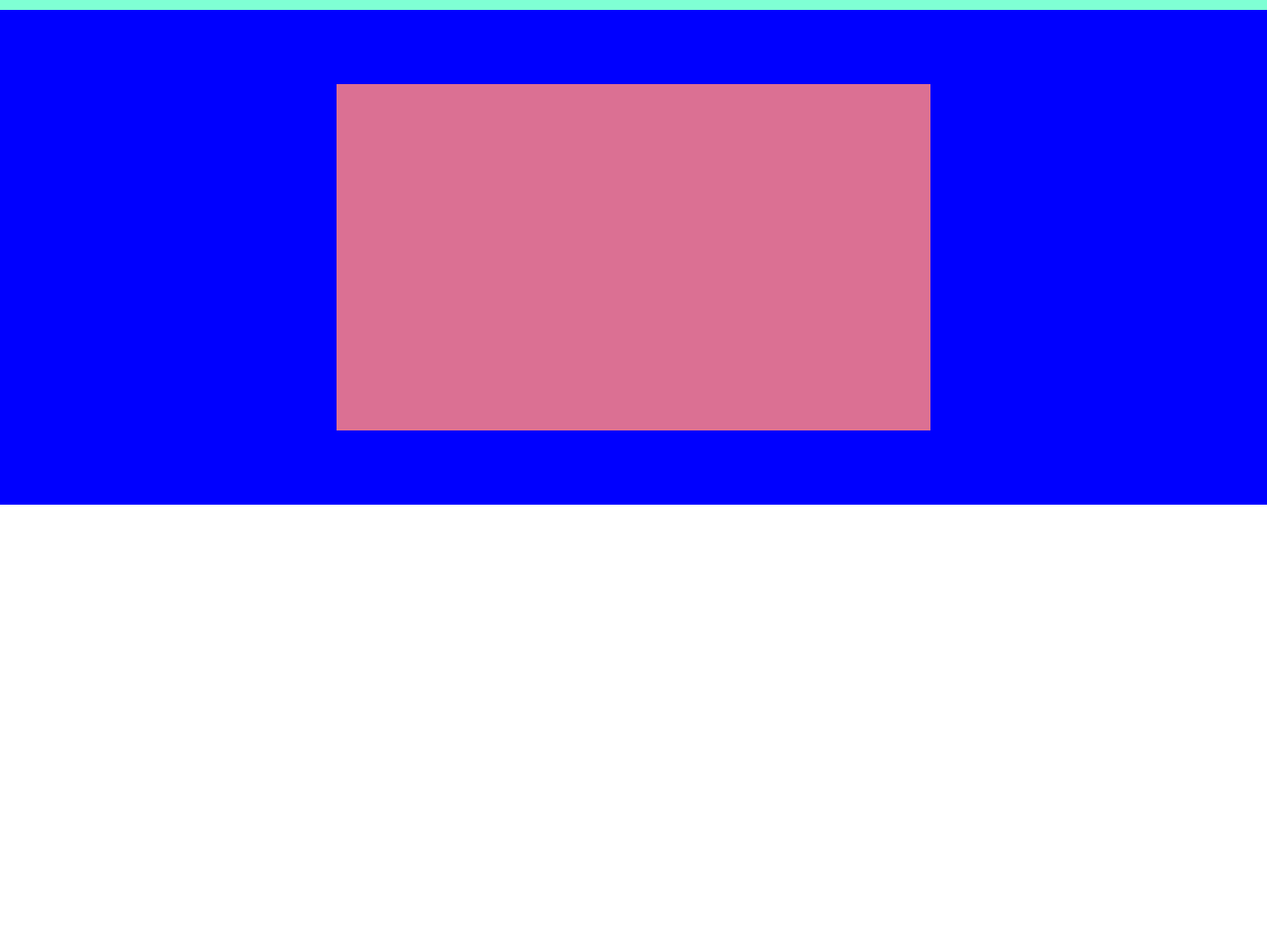
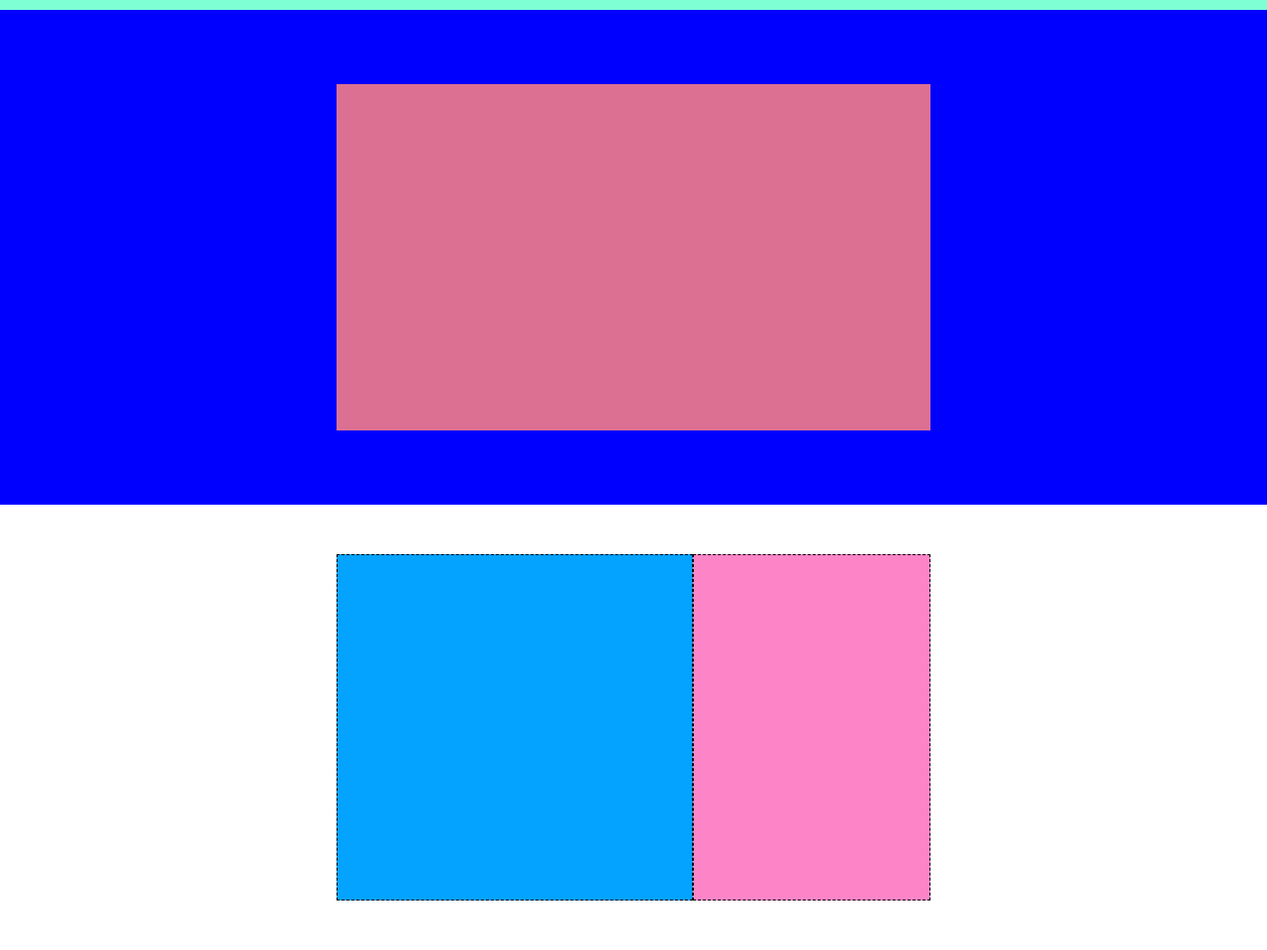
Before and after one commit to SimoneMicheleAllocca/htmlcss-struttura-discord, a plain HTML site: page index.html in a window 1280 px wide. Shown: the part 90-1050 px from the top of the page at 99% size. Before the commit the page ends 800 px from the top, so only its background shows below. Drawn offline with Linux system fonts and the light colour scheme.

Commit message:
add: first-section

```diff
--- a/css/style.css
+++ b/css/style.css
@@ -7,6 +7,7 @@
 /* CONTAINER */
     .container{
     width: 700px;
+    margin: auto;
     }
 /* HEADER */
     .nav-bar{
@@ -19,7 +20,7 @@
     nav{
         background-color: yellow;
         display: flex;
-        justify-content: space-between;
+        justify-content: center;
         margin-left: auto;
         margin-right: auto;
         padding: 10px;
@@ -49,8 +50,10 @@
         padding: 50px;
         display: flex;
         justify-content: center;
-        align-items: center
+        align-items: center;
     }
+
+
 
     .banner-rosa{
         display: flex;
@@ -60,3 +63,31 @@
         background-color: palevioletred;
         width: 600px;
     }
+
+    /* PRIMA SEZIONE A DUE COLONNE */
+    .riga-sup{
+        display: flex;
+        justify-content: center;
+        align-items: center;
+        margin: 50px;
+
+    }
+    .blu{
+
+        height: 350px;
+        display: flex;
+        justify-content: center;
+        width: 60%;
+        background-color: rgb(4, 163, 255);
+        border: 1px dashed black;
+    }
+
+    .rosa{
+        height: 350px;
+        display: flex;
+        justify-content: center;
+
+        width: 40%;
+        background-color: rgb(253, 133, 199);
+        border: 1px dashed black;
+    }
--- a/index.html
+++ b/index.html
@@ -23,10 +23,19 @@
         <div class="banner-rosa">
         </div>
     </div>
+<!-- /BANNER -->
+
+<!-- PRIMA SEZIONE A DUE COLONNE -->
+        <div class="container">
+            <div class="riga-sup">
+                <div class="blu"></div>
+                <div class="rosa"></div>
+            </div>
+        </div>
+<!-- /PRIMA SEZIONE A DUE COLONNE -->
 
 
 
 
-    <!-- /BANNER -->
 </body>
 </html>
```
